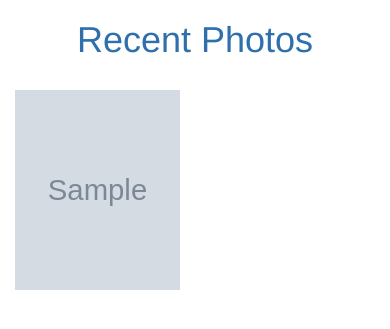
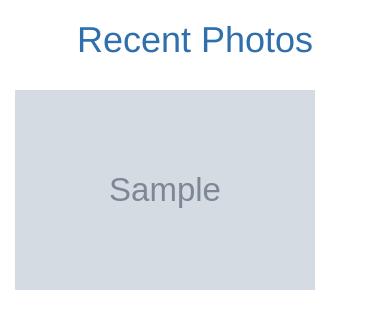
Before and after one commit to umutonij/Instagram, a Django app: template photos/templates/all-photos/today-photos.html in a window 390 px wide. Shown: the part 158-487 px from the top of the page. Run offline with Django 3.2, Linux system fonts and the light colour scheme; tables that the repository leaves empty hold one stand-in row (values such as "Sample post"); the template is opened without the code that fills it: values that come from a table or form of the project are taken from there, most other values are stand-ins (such as "Sample title", 1, 10 or a date in 2020); grey boxes marked "Sample" are stand-in pictures; some libraries are stand-ins or nearby versions.

Commit message:
upload images

```diff
--- a/photos/templates/all-photos/today-photos.html
+++ b/photos/templates/all-photos/today-photos.html
@@ -13,7 +13,7 @@
     </div> -->
     <!--Display photos images  -->
     {%for images in images%}
-    <div class="col-xs-6 col-sm-6 col-md-6 col-lg-6">
+    <div class="col-xs-12 col-sm-6 col-md-4 col-lg-4" style="margin-bottom: 20px;">
       <img style=" margin-top: 20px; margin-bottom: 20px; width:300px; height:200px;" src="{{images.image.url}}"  class="img-responsive" alt="Image">
     </div>
 {%endfor%}
```
Also changed, not shown: media/images/download_1.jpeg (added), media/images/images (5).jpeg (added), media/images/images (6).jpeg (added), media/images/images (7).jpeg (added), media/images/images (8).jpeg (added), media/images/images (9).jpeg (added), media/images/images_5.jpeg (added).
